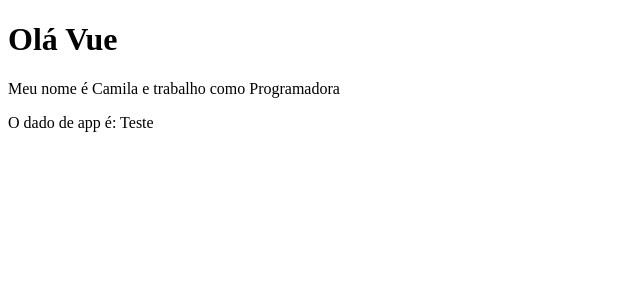
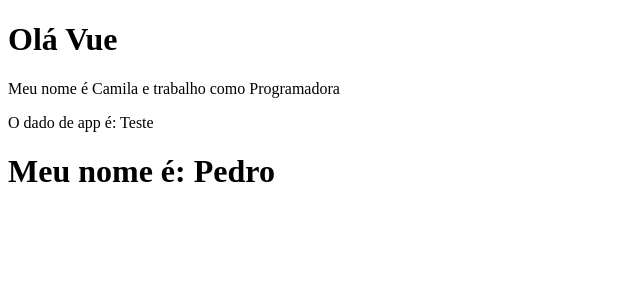
Before and after one commit to MyllaC/curso-vue, a Vue app in the folder 2_projeto_vue/: page / in a window 1280 px wide. Shown: the top 300 px of the page, without its empty margins (0-640 px from the left). Built offline with nearby package versions, Linux system fonts and the light colour scheme.

Commit message:
aula07_entendendo-lifecyle-hooks

```diff
--- a/2_projeto_vue/src/App.vue
+++ b/2_projeto_vue/src/App.vue
@@ -2,16 +2,19 @@
   <div>
     <PrimeiroComponente />
     <p>O dado de app é: {{ testando }}</p>
+    <LifeCycle />
   </div>
 </template>
 
 <script>
 import PrimeiroComponente from "./components/PrimeiroComponente.vue";
+import LifeCycle from "./components/LifeCycle.vue";
 
 export default {
   name: "App",
   components: {
     PrimeiroComponente,
+    LifeCycle,
   },
   data() {
     return {
--- /dev/null
+++ b/2_projeto_vue/src/components/LifeCycle.vue
@@ -0,0 +1,24 @@
+<template>
+  <h1>Meu nome é: {{ nome }}</h1>
+</template>
+
+<script>
+export default {
+  name: "LifeCycle",
+  data() {
+    return {
+      nome: "Ainda não sei",
+    };
+  },
+  created() {
+    setTimeout(() => {
+      this.nome = "Camila";
+    }, 1000);
+  },
+  mounted() {
+    setTimeout(() => {
+      this.nome = "Pedro";
+    }, 2000);
+  },
+};
+</script>
```
